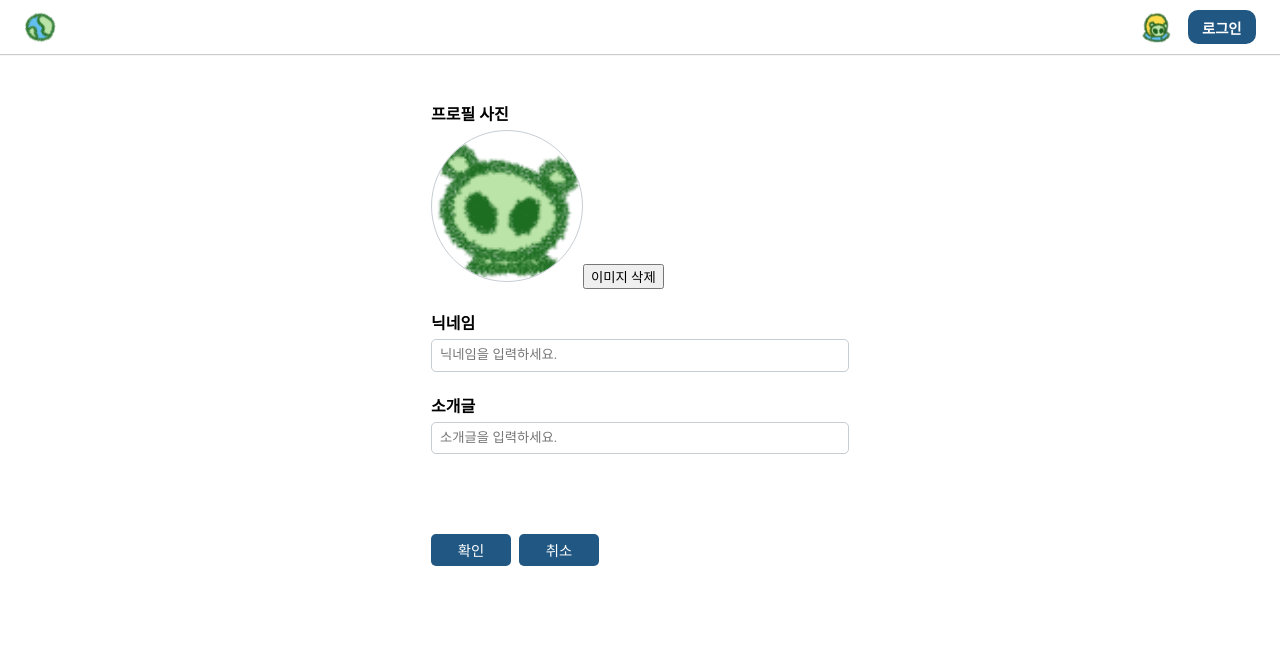
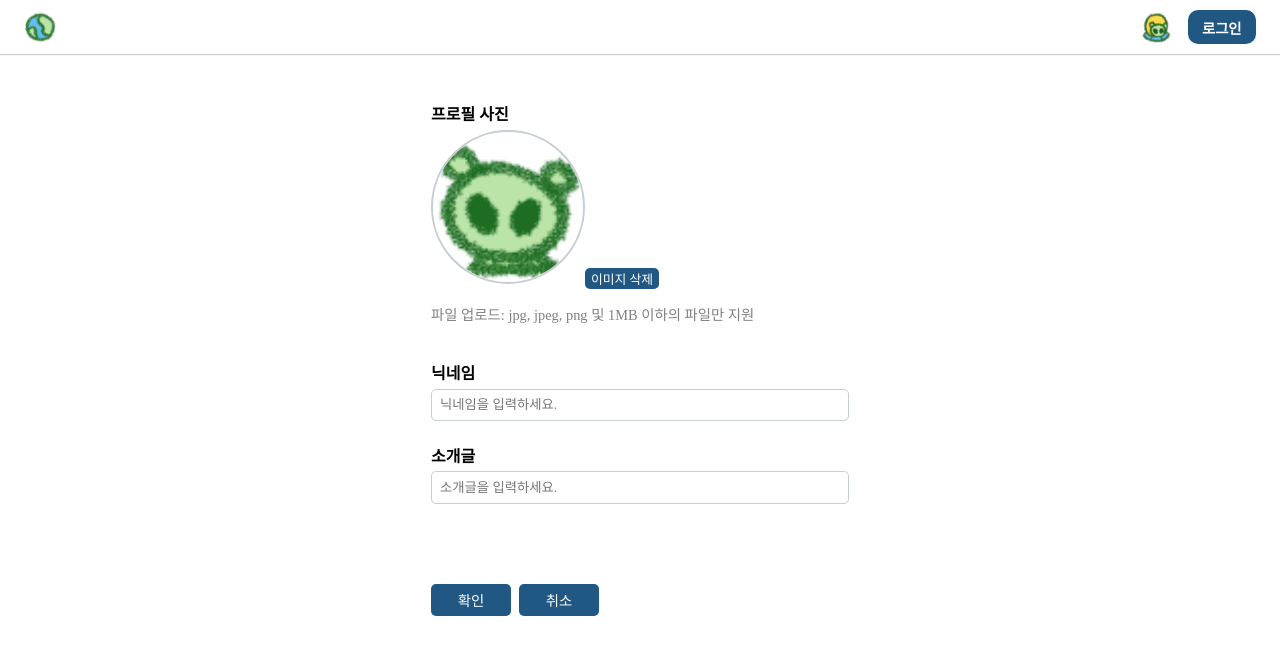
Before and after one commit to B-efore/my-log-front, a React (Vite) app: page /settings in a window 1280 px wide. Shown: the top 654 px of the page. Built offline with nearby package versions, Linux system fonts and the light colour scheme; a web font is replaced by a local one.

Commit message:
feat: 이미지 파일 업로드 설명 추가

```diff
--- a/src/components/setting/ProfileImageSection.jsx
+++ b/src/components/setting/ProfileImageSection.jsx
@@ -25,6 +25,10 @@ const ProfileImageSection = ({
             이미지 삭제
         </button>
 
+        <p className="setting-profile-image-explain">
+            파일 업로드: jpg, jpeg, png 및 1MB 이하의 파일만 지원
+        </p>
+
         <input
             type="file"
             accept="image/*"
--- a/src/pages/Settings.css
+++ b/src/pages/Settings.css
@@ -18,8 +18,22 @@
     width: 150px;
     aspect-ratio: 1;
     border-radius: 50%;
-    border: 1px solid var(--color-box-main);
+    border: 2px solid var(--color-box-main);
     cursor: pointer;
+}
+
+.image-delete-btn {
+    width: fit-content;
+    font-size: 0.8rem;
+    color: white;
+    border-radius: 5px;
+    border: none;
+    background-color: var(--color-main);
+}
+
+.setting-profile-image-explain {
+    font-size: 0.9rem;
+    color: grey;
 }
 
 .setting-container {
```
